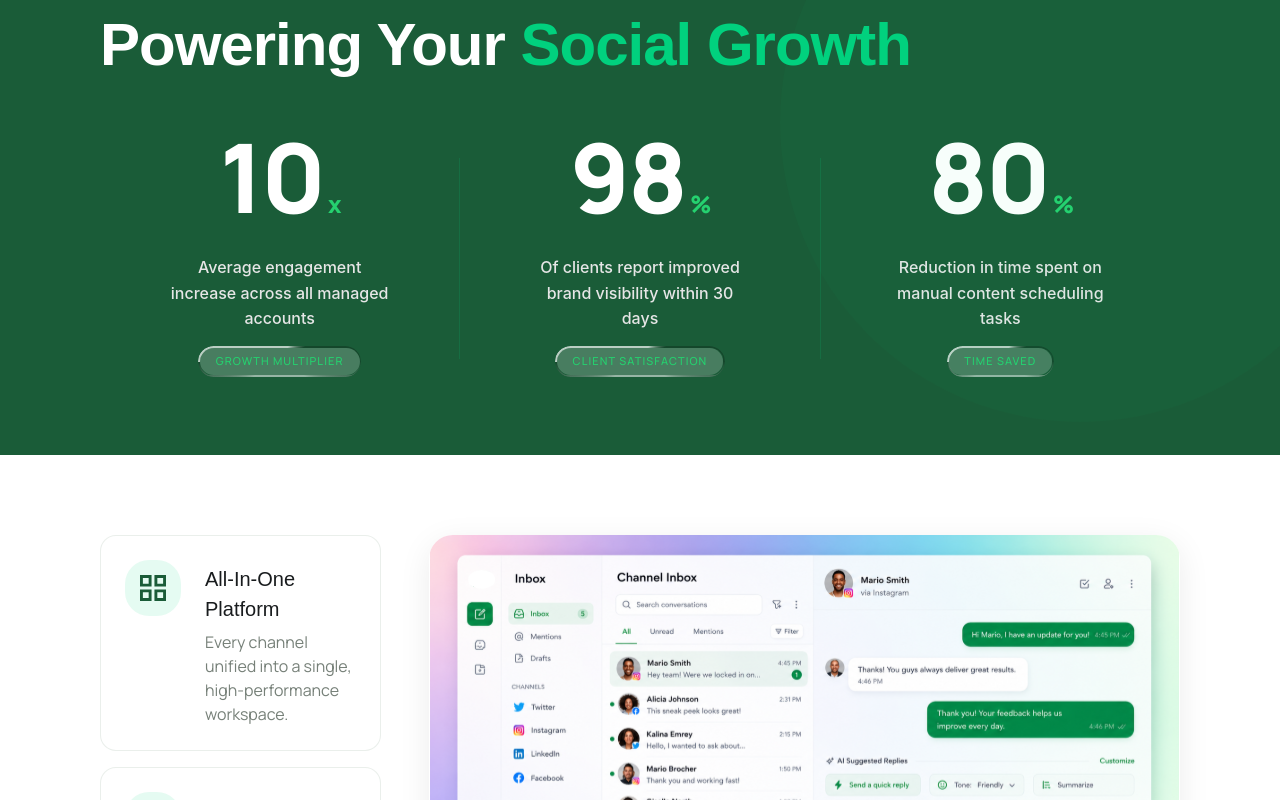
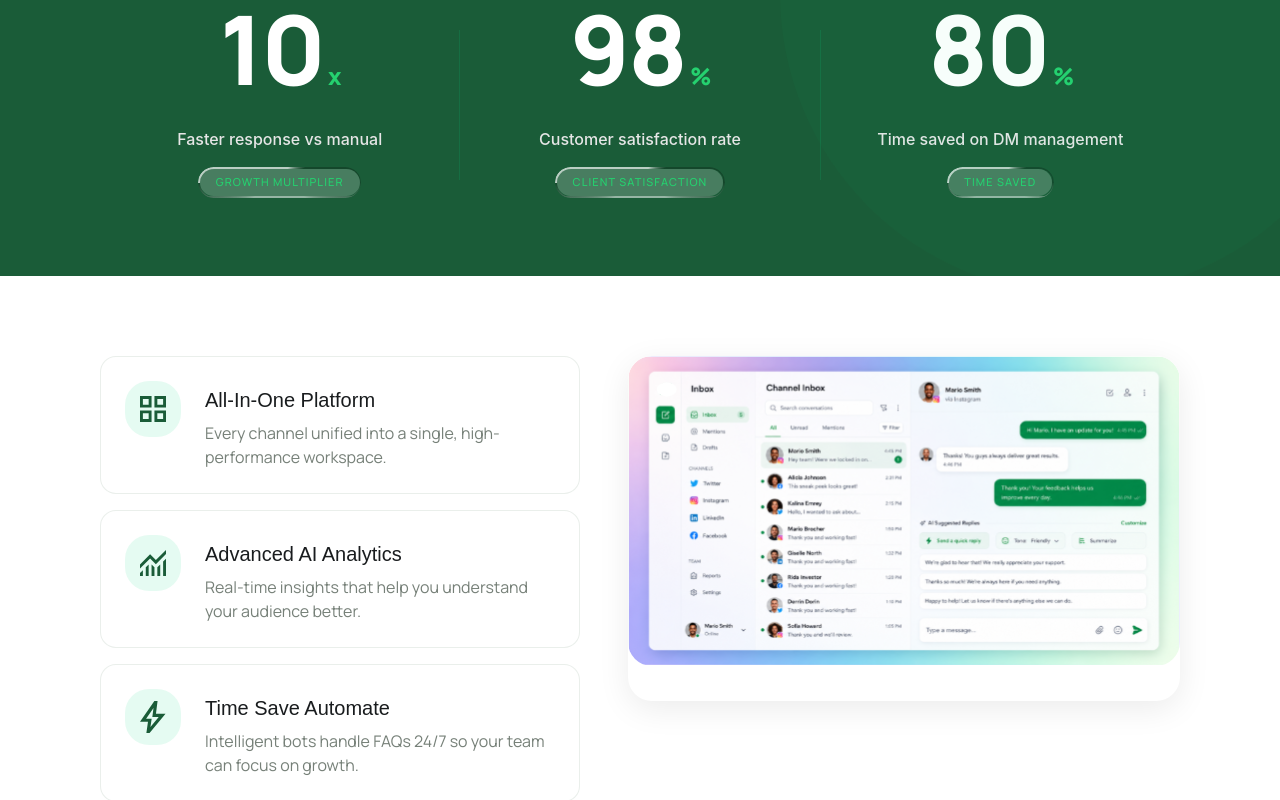
Before and after one commit to Tenniee/myyarns, a Next.js app: page / in a window 1280 px wide. Shown: the part 1060-1860 px from the top of the page. Built offline with nearby package versions, Linux system fonts and the light colour scheme.

Commit message:
fixed edits mercy brought to my attention

```diff
--- a/src/app/components/Features.jsx
+++ b/src/app/components/Features.jsx
@@ -218,10 +218,18 @@ export default function Features() {
           display: flex;
           flex-direction: row;
           gap: 48px;
-          align-items: flex-start;
+          align-items: center;   /* ← both columns stretch to same height */
           padding-top: 80px;
           position: relative;
           z-index: 1;
+        }
+
+        .section1-right {
+          flex: 1;                /* ← takes equal space instead of fixed width */
+          max-height: 420px;      /* ← prevents it collapsing too small */
+          max-width: 751px;       /* ← won't grow beyond the original design width */
+          aspect-ratio: 16 / 10;   /* ← maintains proportions */
+          min-height: unset;
         }
 
         .section1-left {
@@ -229,12 +237,8 @@ export default function Features() {
           display: flex;
           flex-direction: column;
           gap: 16px;
-        }
-
-        .section1-right {
-          flex-shrink: 0;
-          width: 751px;
-          height: 419px;
+          justify-content: space-between;  /* ← distributes cards evenly */
+          max-width: 480px;
         }
 
         @media (max-width: 1200px) {
@@ -617,6 +621,8 @@ export default function Features() {
               position: "relative", cursor: "pointer",
               transition: "transform 0.4s cubic-bezier(0.34,1.56,0.64,1), box-shadow 0.4s",
               boxShadow: "0 8px 32px rgba(0,0,0,0.08)",
+              lineHeight: 0,        // ← removes the descender gap
+              alignSelf: "flex-start",
             }}
               onMouseEnter={e => {
                 e.currentTarget.style.transform = "perspective(900px) rotateY(-4deg) rotateX(2deg) scale(1.02)";
@@ -627,7 +633,13 @@ export default function Features() {
                 e.currentTarget.style.boxShadow = "0 8px 32px rgba(0,0,0,0.08)";
               }}
             >
-              <Image src={FeaturesMainImage} fill style={{ objectFit: "cover" }} alt="" />
+              <Image
+                src={FeaturesMainImage}
+                alt=""
+                width={751}
+                height={419}
+                style={{ width: "100%", height: "auto", borderRadius: 24 }}
+              />
             </div>
           </div>
         </div>
--- a/src/app/components/Hero.jsx
+++ b/src/app/components/Hero.jsx
@@ -117,7 +117,7 @@ export default function Hero() {
     <>
       <style>{KEYFRAMES}</style>
 
-      <section className="page-x-pad bg-white relative overflow-hidden py-16 lg:py-24">
+      <section className="page-x-pad bg-white relative overflow-hidden py-4 lg:py-8">
 
         {/* ── Background glow circle ── */}
         <div
--- a/src/app/components/Results.jsx
+++ b/src/app/components/Results.jsx
@@ -2,19 +2,19 @@ const STATS = [
   {
     number:  "10",
     suffix:  "x",
-    subtext: "Average engagement increase across all managed accounts",
+    subtext: "Faster response vs manual",
     pill:    "GROWTH MULTIPLIER",
   },
   {
     number:  "98",
     suffix:  "%",
-    subtext: "Of clients report improved brand visibility within 30 days",
+    subtext: "Customer satisfaction rate",
     pill:    "CLIENT SATISFACTION",
   },
   {
     number:  "80",
     suffix:  "%",
-    subtext: "Reduction in time spent on manual content scheduling tasks",
+    subtext: "Time saved on DM management",
     pill:    "TIME SAVED",
   },
 ];
@@ -114,7 +114,7 @@ function StatCol({ number, suffix, subtext, pill }) {
       }}
     >
       {/* Big number — Manrope 800 */}
-      <div style={{ display: "flex", alignItems: "baseline", gap: 4 }}>
+      <div style={{ display: "flex", alignItems: "baseline", gap: 4, textAlign: "left" }}>
         <span
           className="results-stat-number"
           style={{
@@ -149,7 +149,7 @@ function StatCol({ number, suffix, subtext, pill }) {
           lineHeight: "25.6px",
           color:      "#E6E6E6",
           textAlign:  "center",
-          maxWidth:   220,
+          maxWidth:   280,
           margin:     0,
         }}
       >
```
